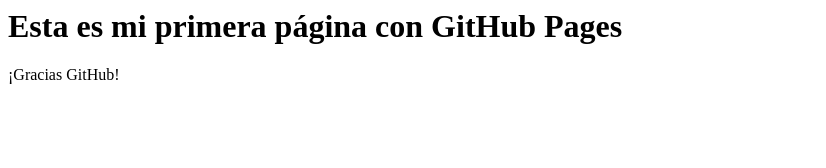
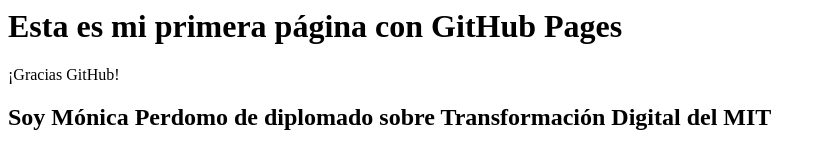
Before and after one commit to moniper22/MIT-Repo, a plain HTML site: page index.html in a window 1280 px wide. Shown: the whole page, without its empty margins (0-826 px from the left). Drawn offline with Linux system fonts and the light colour scheme.

Commit message:
index.html

```diff
--- a/index.html
+++ b/index.html
@@ -1,4 +1,5 @@
 <html>
 <h1> Esta es mi primera página con GitHub Pages </h1>
 <p>¡Gracias GitHub!</p>
+  <h2> Soy Mónica Perdomo de diplomado sobre Transformación Digital del MIT</h2>
 </html>
```
